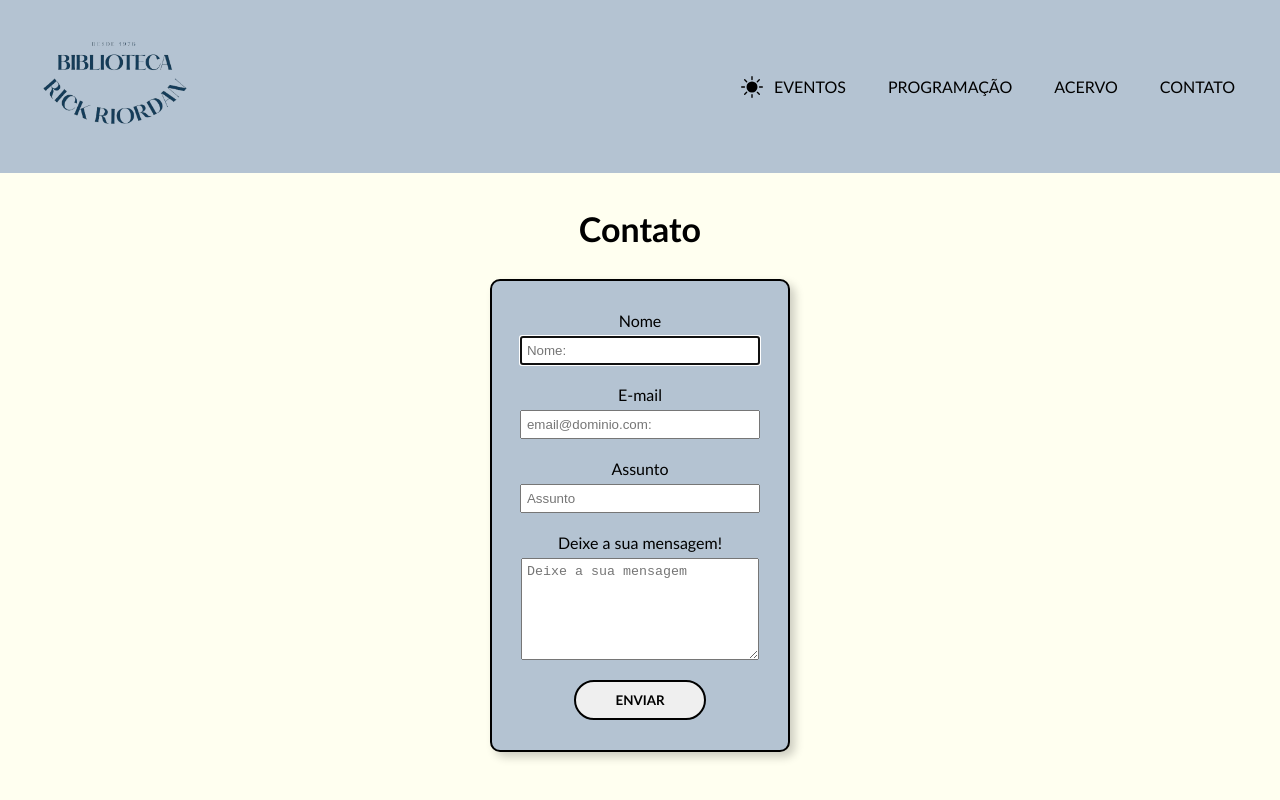
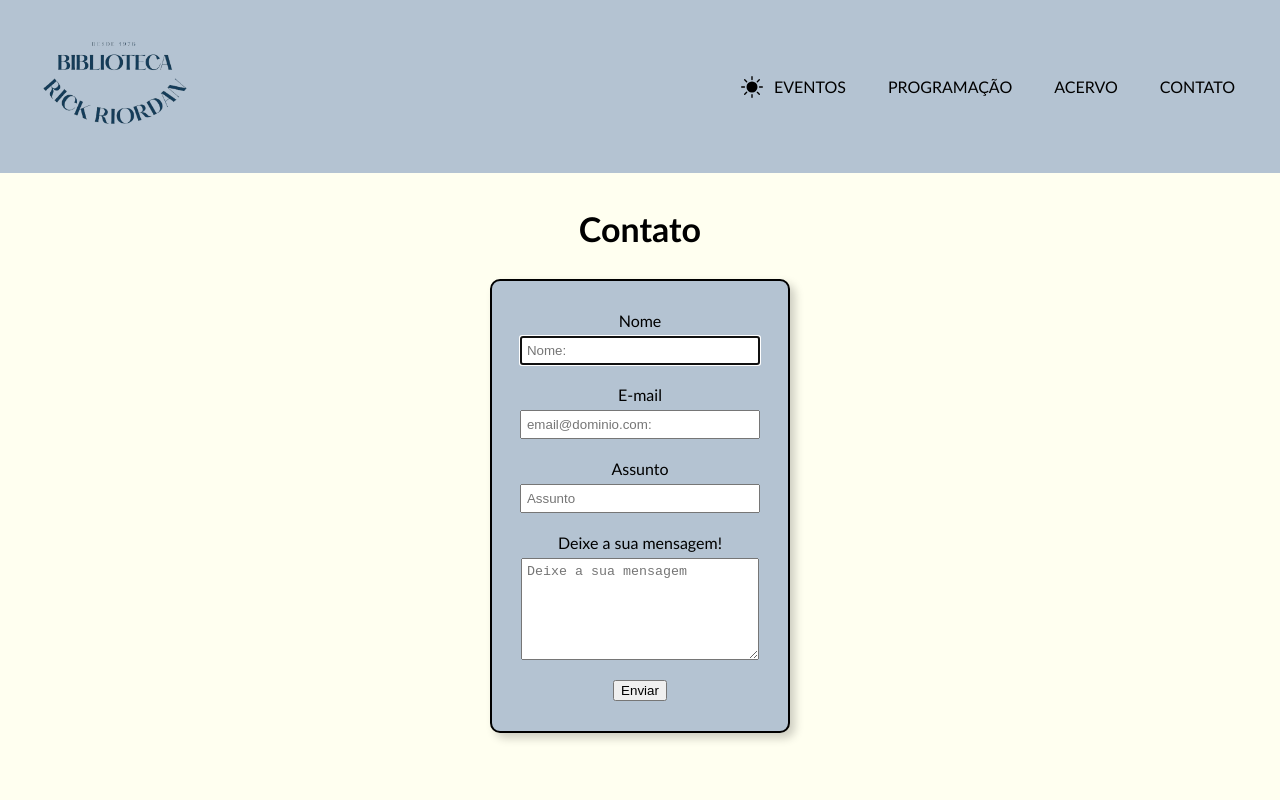
Before and after one commit to Guigspinho/projeto_borboleta_02H, a Next.js app in the folder projetonext.js/: page /contato in a window 1280 px wide. Shown: the top 800 px of the page. Built offline with nearby package versions, Linux system fonts and the light colour scheme.

Commit message:
contato module certo

```diff
--- a/projetonext.js/src/app/components/ContatoForm/ContatoForm.module.css
+++ b/projetonext.js/src/app/components/ContatoForm/ContatoForm.module.css
@@ -0,0 +1,30 @@
+.formcontato {
+    display: flex;
+    flex-direction: column;
+    width: 100%;
+    max-width: 300px;
+    align-items: center;
+    justify-content: center;
+    border-radius: 10px;
+    border: 2px solid var(--border-color);
+    margin: 30px auto 80px;
+    padding: 30px 15px;
+    background-color: var(--formcontato-color);
+    box-shadow: 5px 5px 10px rgba(0, 0, 0, 0.2);
+}
+
+.formcontato input,
+.formcontato textarea {
+    padding:5px;
+    margin:6px 0px 20px;
+    width: 85%;
+}
+
+.formcontato #envio {
+    font-family:'Trebuchet MS';
+    border-radius:30px;
+    padding: 10px 40px;
+    text-transform:uppercase;
+    border:solid 2px;
+    font-weight:bold;
+}
--- a/projetonext.js/src/app/components/ContatoForm/contatoform.js
+++ b/projetonext.js/src/app/components/ContatoForm/contatoform.js
@@ -1,6 +1,8 @@
+import styles from "./ContatoForm.module.css";
+
 export default function ContatoForm() {
     return (
-        <form className="formcontato">
+        <form className={styles.formcontato}>
             <label htmlFor="nome">Nome</label>
             <input type="text" name="nome" id="nome" placeholder="Nome:" autoFocus required />
 
--- a/projetonext.js/src/app/globals.css
+++ b/projetonext.js/src/app/globals.css
@@ -428,36 +428,6 @@ body {
 .prev { left: 10px; }
 .next { right: 10px; }
 
-/* PÁGINA CONTATO */
-.formcontato {
-    display: flex;
-    flex-direction: column;
-    width: 100%;
-    max-width: 300px;
-    align-items: center;
-    justify-content: center;
-    border-radius: 10px;
-    border: 2px solid var(--border-color);
-    margin: 30px auto 80px;
-    padding: 30px 15px;
-    background-color: var(--formcontato-color);
-    box-shadow: 5px 5px 10px rgba(0, 0, 0, 0.2);
-}
-
-input, textarea {
-    padding:5px;
-    margin:6px 0px 20px;
-    width: 85%;
-}
-
-#envio {
-    font-family:'Trebuchet MS';
-    border-radius:30px;
-    padding: 10px 40px;
-    text-transform:uppercase;
-    border:solid 2px;
-    font-weight:bold;
-}
 
 /* PÁGINA PROGRAMAÇÃO */
 
```
